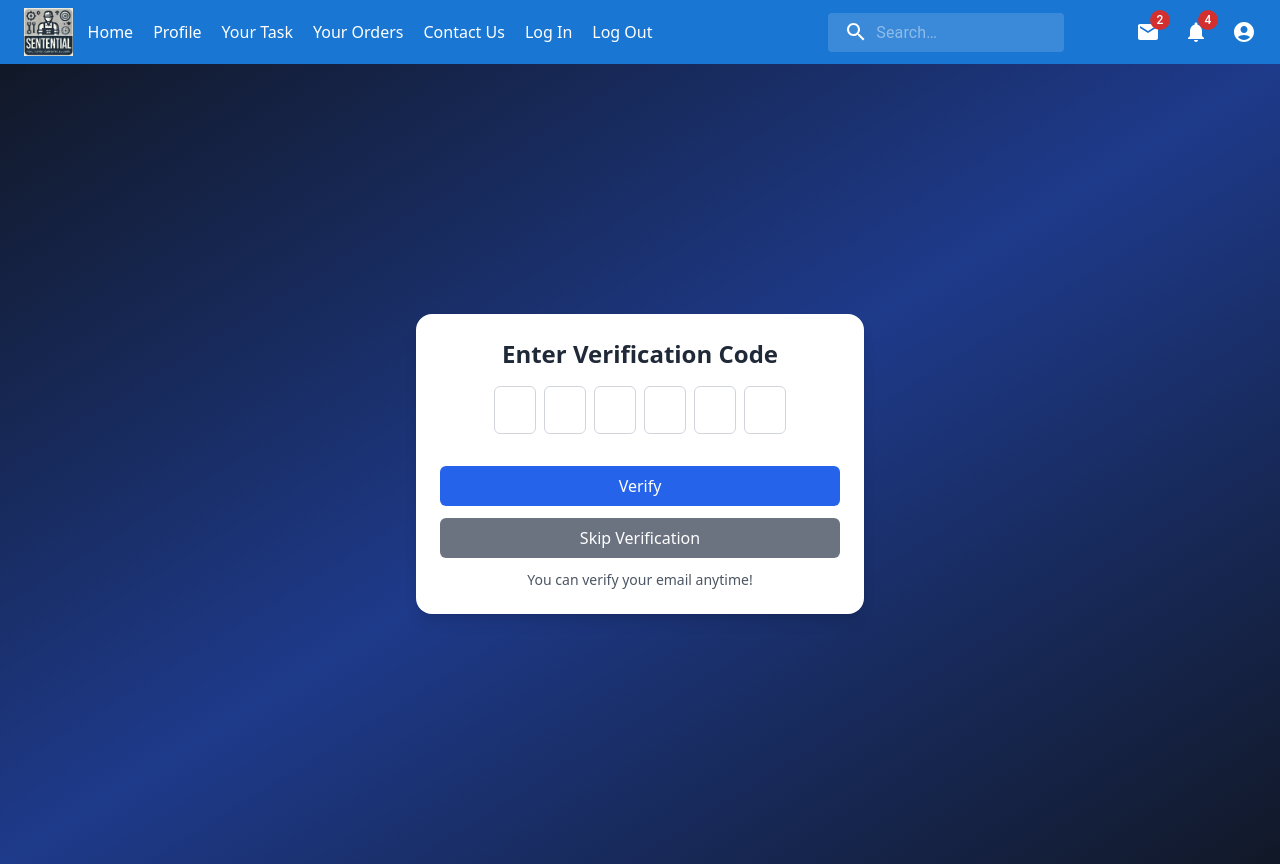
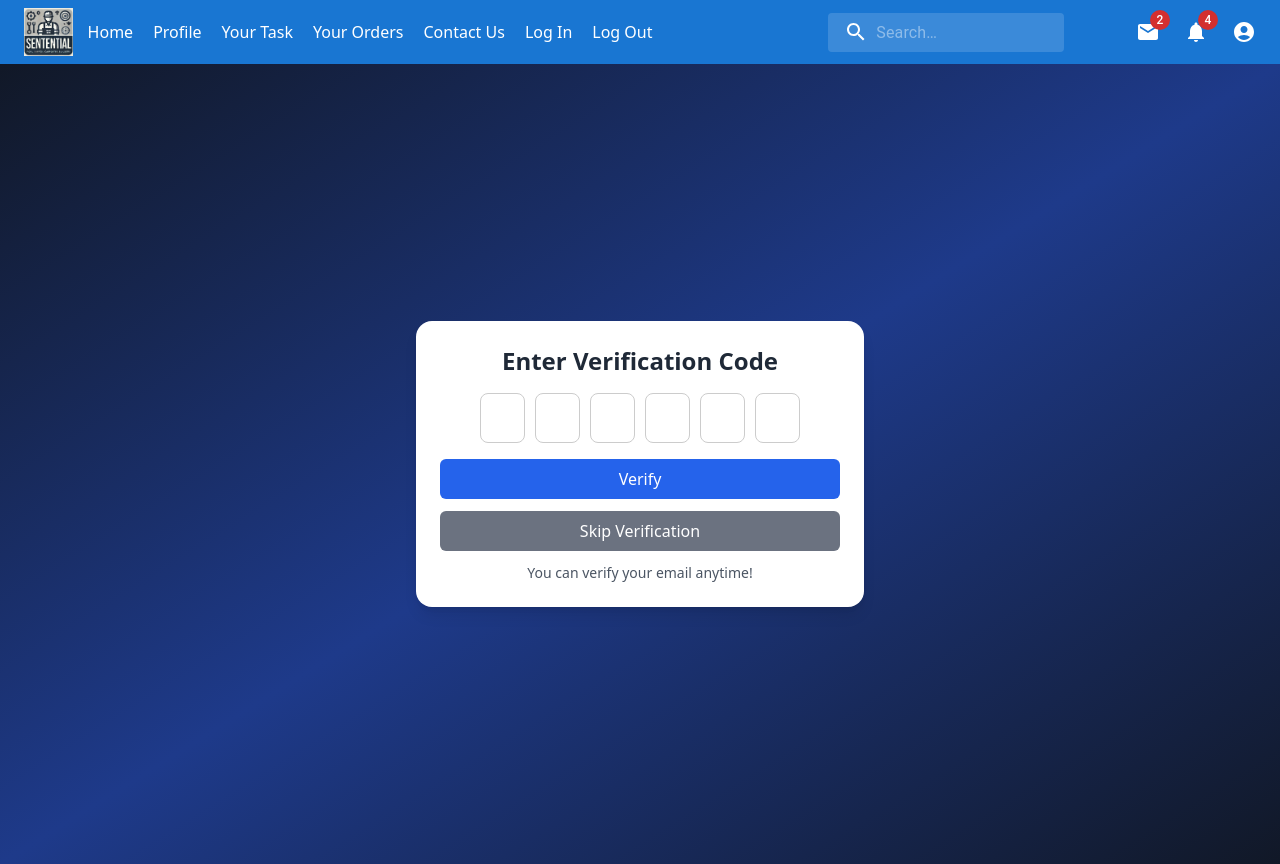
Before and after one commit to Sidduzzzup/Superior_workers, a React (Vite) app: page /EmailVerification in a window 1280 px wide. Built offline with nearby package versions, Linux system fonts and the light colour scheme.

Commit message:
Update EmailVerification.jsx

```diff
--- a/src/assets/components/Routing-Component/EmailVerification.jsx
+++ b/src/assets/components/Routing-Component/EmailVerification.jsx
@@ -1,136 +1,3 @@
-
-
-// import React, { useState } from 'react';
-// import OtpInput from 'react-otp-input';
-// import { useAuthStore } from '../store/authStore';
-// import { Link, useNavigate } from "react-router-dom";
-// import toast from "react-hot-toast";
-
-// const EmailVerification = () => {
-//   const [otp, setOtp] = useState('');
-//   const [error, setError] = useState(null);
-//   const [successMessage, setSuccessMessage] = useState(null);
-//   const { verifyEmail, isLoading } = useAuthStore();
-//   const navigate = useNavigate();
-
-//   const handleChange = (otp) => {
-//     setOtp(otp);
-//     setError(null);  // Reset error when the OTP changes
-//   };
-
-//   const handleVerify = async () => {
-//     if (otp.length !== 6) {
-//       setError("Please enter a valid 6-digit code.");
-//       return; // Prevent submission if the OTP length is incorrect
-//     }
-
-//     try {
-//       // Verify the email OTP
-//       const response = await verifyEmail(otp);
-//       console.log('Verification successful:', response);
-
-//       setSuccessMessage('Email verified successfully!');
-//       navigate("/"); // Redirect to homepage after success
-//       toast.success("Email verified successfully");
-
-//     } catch (error) {
-//       console.error('Error verifying OTP:', error);
-//       setError(error.response?.data?.message || 'Failed to verify OTP. Please try again.');
-//     }
-//   };
-
-//   const handleSkip = () => {
-//     // Redirect to homepage without verifying the email
-//     navigate("/");
-//   };
-
-//   return (
-//     <div
-//       style={{
-//         display: 'flex',
-//         justifyContent: 'center',
-//         alignItems: 'center',
-//         height: '100vh',
-//         backgroundColor: '#f9f9f9',
-//       }}
-//     >
-//       <div
-//         style={{
-//           display: 'flex',
-//           flexDirection: 'column',
-//           alignItems: 'center',
-//           gap: '10px',
-//         }}
-//       >
-//         <h1 className="font-mono font-semibold text-3xl">Enter Verification Code</h1>
-
-//         {/* OTP Input Field */}
-//         <OtpInput
-//           value={otp}
-//           onChange={handleChange}
-//           numInputs={6}
-//           separator={<span>-</span>}
-//           renderInput={(props) => <input {...props} />}
-//           inputStyle={{
-//             width: '60px',
-//             height: '60px',
-//             fontSize: '18px',
-//             border: '1px solid #ccc',
-//             borderRadius: '4px',
-//             marginRight: '10px',
-//           }}
-//           containerStyle={{
-//             display: 'flex',
-//             justifyContent: 'center',
-//           }}
-//         />
-
-//         {/* Error and Success Messages */}
-//         {error && <p style={{ color: 'red', marginTop: '10px' }}>{error}</p>}
-//         {successMessage && (
-//           <p style={{ color: 'green', marginTop: '10px' }}>{successMessage}</p>
-//         )}
-
-//         {/* Verify Button */}
-//         <button
-//           style={{
-//             marginTop: '10px',
-//             padding: '8px 16px',
-//             backgroundColor: '#007BFF',
-//             color: '#fff',
-//             border: 'none',
-//             borderRadius: '4px',
-//             cursor: 'pointer',
-//           }}
-//           onClick={handleVerify}
-//           disabled={isLoading} // Disable button while loading
-//         >
-//           {isLoading ? 'Verifying...' : 'Verify'}
-//         </button>
-
-//         {/* Skip Button */}
-//         <button
-//           style={{
-//             marginTop: '200px',
-//             padding: '8px 16px',
-//             backgroundColor: '#6c757d',
-//             color: '#fff',
-//             border: 'none',
-//             borderRadius: '4px',
-//             cursor: 'pointer',
-//           }}
-//           onClick={handleSkip}
-//         >
-//           Skip Email Verification
-//         </button>
-//         <p>Now You can Verify Your Email At Any Time! </p>
-//       </div>
-//     </div>
-//   );
-// };
-
-// export default EmailVerification;
-
 import React, { useState } from "react";
 import OtpInput from "react-otp-input";
 import { useAuthStore } from "../store/authStore";
@@ -178,14 +45,26 @@ const EmailVerification = () => {
 
         {/* OTP Input Field */}
         <OtpInput
-          value={otp}
-          onChange={handleChange}
-          numInputs={6}
-          separator={<span className="mx-1 text-gray-500">-</span>}
-          renderInput={(props) => <input {...props} />}
-          inputStyle="w-24 h-12 p-5 text-lg text-center border border-gray-300 rounded-md focus:outline-none focus:ring-2 focus:ring-blue-500"
-          containerStyle="flex justify-center gap-2 mb-4"
-        />
+  value={otp}
+  onChange={handleChange}
+  numInputs={6}
+  separator={<span className="mx-1 text-gray-500">-</span>}
+  renderInput={(props) => (
+    <input
+      {...props}
+      style={{
+        width: "45px", // Adjust width as needed
+        height: "50px", // Adjust height as needed
+        fontSize: "24px",
+        textAlign: "center",
+        border: "1px solid #ccc",
+        borderRadius: "8px",
+        outline: "none",
+      }}
+    />
+  )}
+  containerStyle={{ display: "flex", justifyContent: "center", gap: "10px" }}
+/>
 
         {/* Error and Success Messages */}
         {error && <p className="text-red-500 text-sm">{error}</p>}
```
